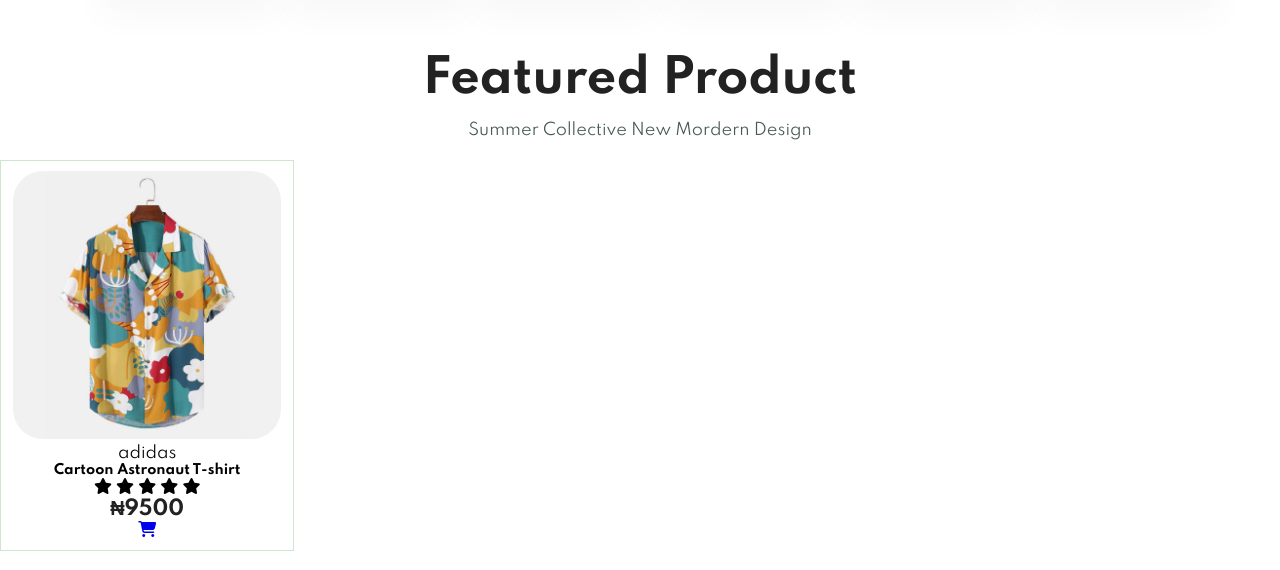
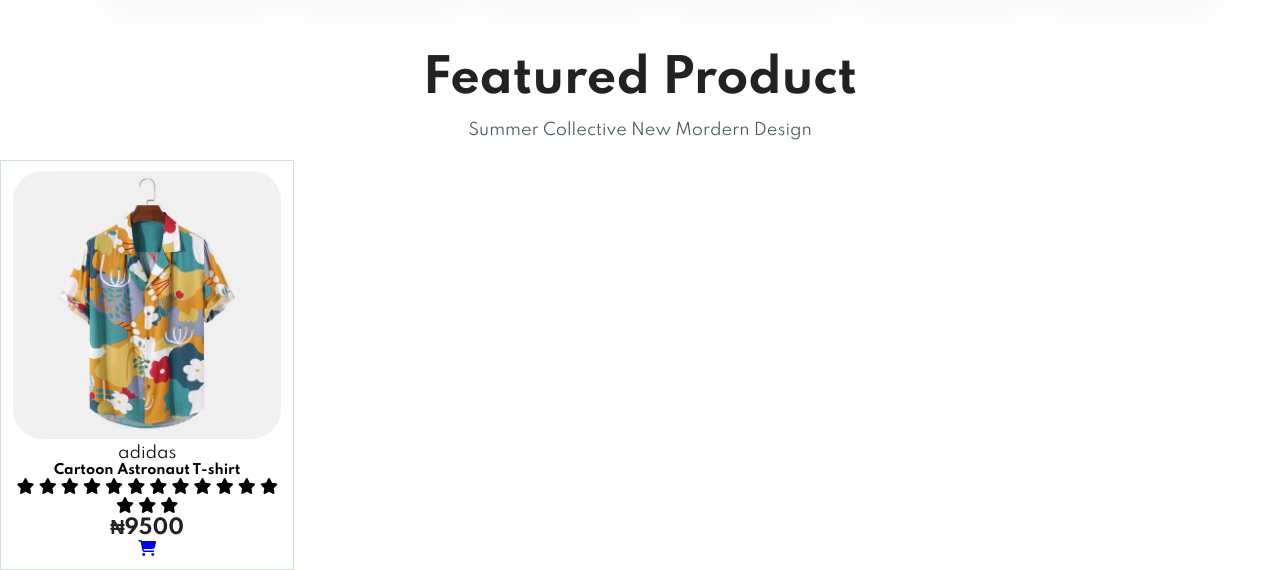
Before and after one commit to njonisomkene/UC-WEARS, a plain HTML site: page index.html in a window 1280 px wide. Shown: the part 1091-1661 px from the top of the page. Drawn offline with Linux system fonts and the light colour scheme; a script that the page names is missing.

Commit message:
added   rating

```diff
--- a/index.html
+++ b/index.html
@@ -85,6 +85,15 @@
                 <i class="fa fa-star"></i>
                 <i class="fa fa-star"></i>
                 <i class="fa fa-star"></i>
+                <i class="fa fa-star"></i>
+                <i class="fa fa-star"></i>
+                <i class="fa fa-star"></i>
+                <i class="fa fa-star"></i>
+                <i class="fa fa-star"></i> <i class="fa fa-star"></i>
+                <i class="fa fa-star"></i>
+                <i class="fa fa-star"></i>
+                <i class="fa fa-star"></i>
+                <i class="fa fa-star"></i>
                 <h4>₦9500</h4>
             </div>
             <a href="#"><i class="fa fa-shopping-cart"></i></a>
```
